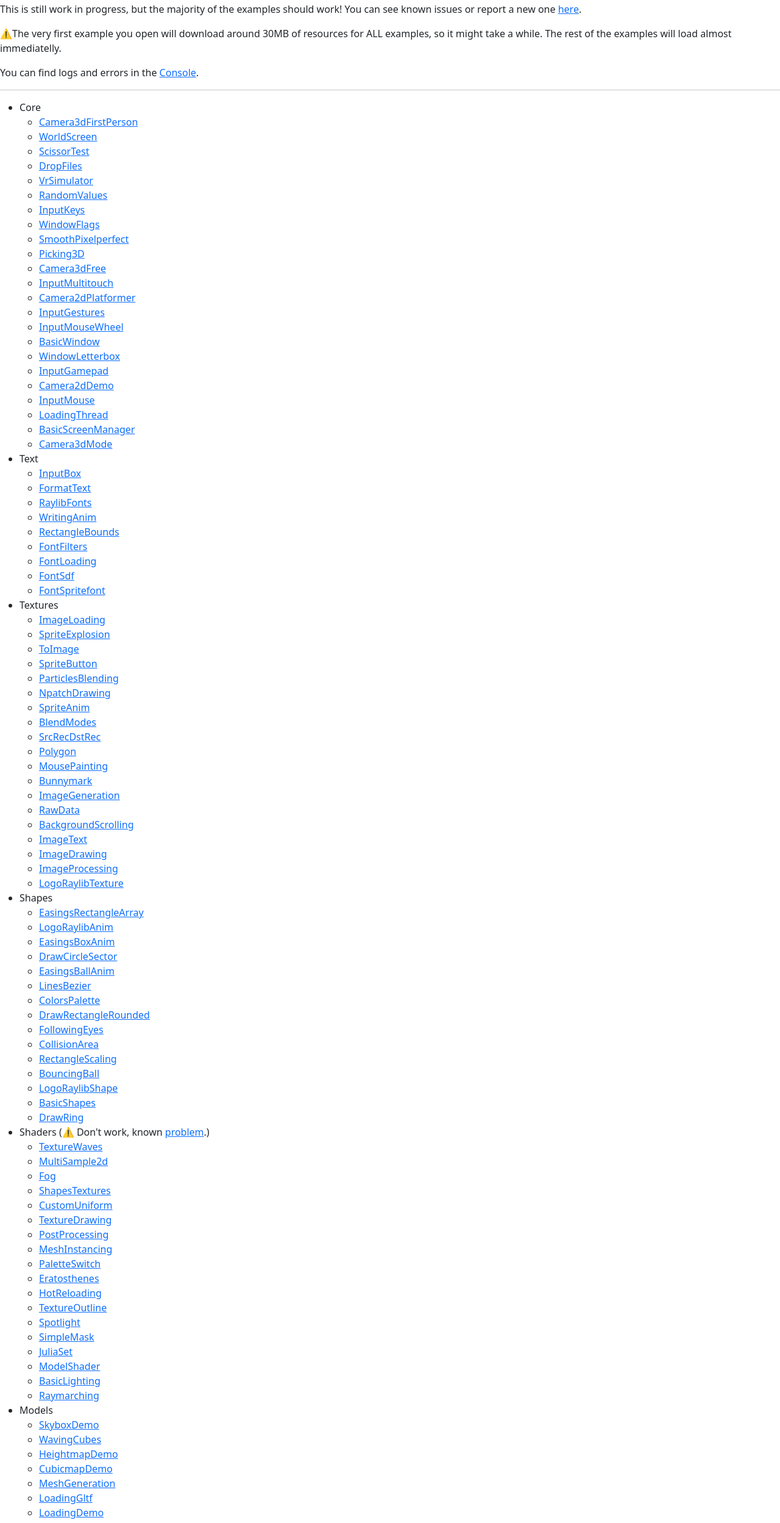
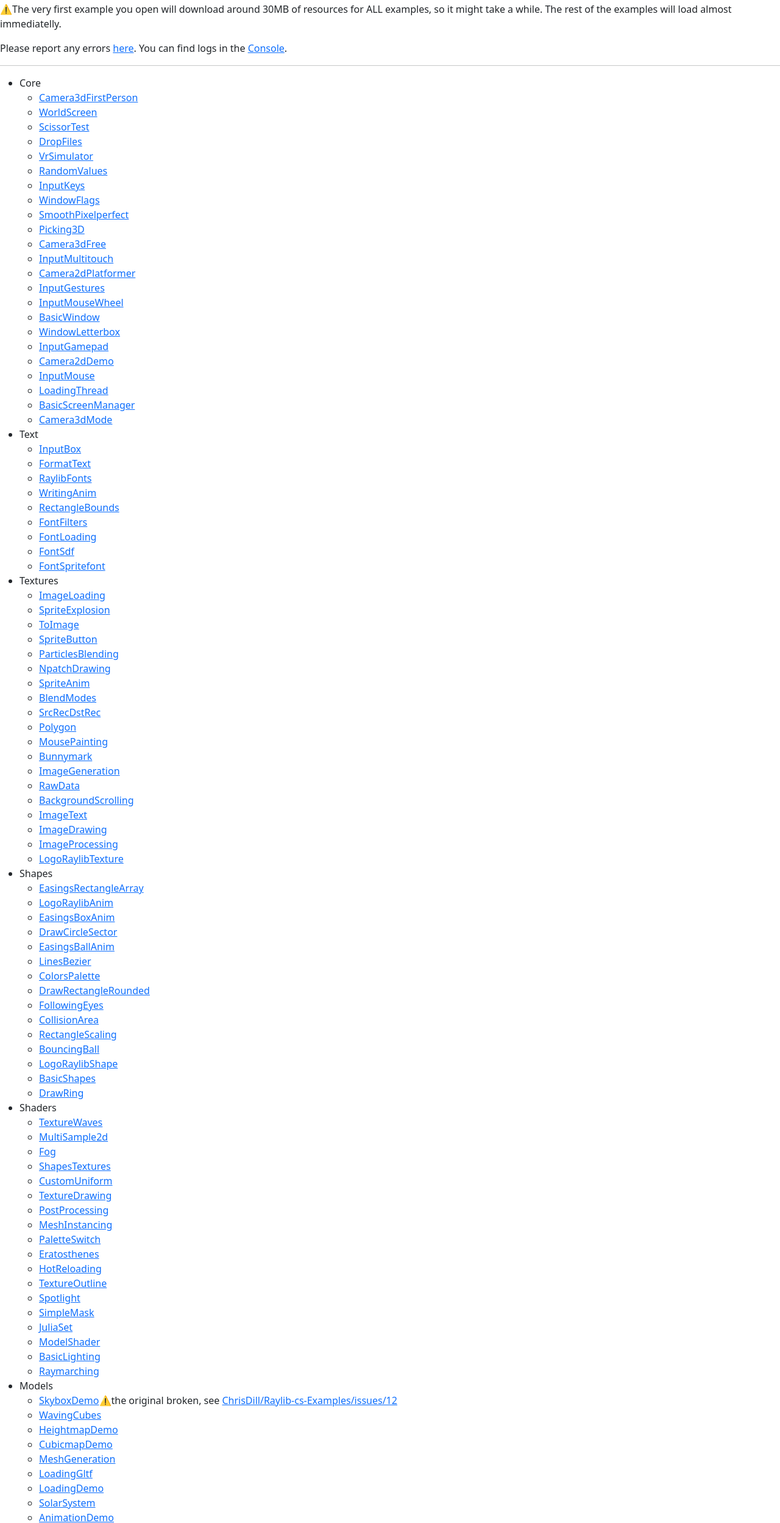
Before and after one commit to stanoddly/DotnetRaylibWasm, a plain HTML site: page DotnetRaylibWasm/index.html in a window 1280 px wide. Shown: the part 53-2550 px from the top of the page at 61% size. Drawn offline with nearby package versions, Linux system fonts and the light colour scheme.

Commit message:
Updated docs and index

```diff
--- a/DotnetRaylibWasm/index.html
+++ b/DotnetRaylibWasm/index.html
@@ -10,9 +10,8 @@
 <body>
   <h1>Dotnet + Raylib + Wasm prototype</h1>
   <div>
-    <p>This is still work in progress, but the majority of the examples should work! You can see known issues or report a new one <a href="https://github.com/disketteman/DotnetRaylibWasm/issues">here</a>.</p>
     <p>⚠️The very first example you open will download around 30MB of resources for ALL examples, so it might take a while. The rest of the examples will load almost immediatelly.</p>
-    <p>You can find logs and errors in the <a href="https://developer.chrome.com/docs/devtools/console/">Console</a>.</p>
+    <p>Please report any errors <a href="https://github.com/disketteman/DotnetRaylibWasm/issues">here</a>. You can find logs in the <a href="https://developer.chrome.com/docs/devtools/console/">Console</a>.</p>
   </div>
   <hr />
   <ul>
@@ -98,7 +97,7 @@
         <li><a href="raylib.html?arg=DrawRing">DrawRing</a></li>
       </ul>
     </li>
-    <li>Shaders (⚠️ Don't work, known <a href="https://github.com/disketteman/DotnetRaylibWasm/issues/9">problem</a>.)
+    <li>Shaders
       <ul>
         <li><a href="raylib.html?arg=TextureWaves">TextureWaves</a></li>
         <li><a href="raylib.html?arg=MultiSample2d">MultiSample2d</a></li>
@@ -122,7 +121,7 @@
     </li>
     <li>Models
       <ul>
-        <li><a href="raylib.html?arg=SkyboxDemo">SkyboxDemo</a></li>
+        <li><a href="raylib.html?arg=SkyboxDemo">SkyboxDemo</a>⚠️the original broken, see <a href="https://github.com/ChrisDill/Raylib-cs-Examples/issues/12">ChrisDill/Raylib-cs-Examples/issues/12</a></li>
         <li><a href="raylib.html?arg=WavingCubes">WavingCubes</a></li>
         <li><a href="raylib.html?arg=HeightmapDemo">HeightmapDemo</a></li>
         <li><a href="raylib.html?arg=CubicmapDemo">CubicmapDemo</a></li>
```
Also changed, not shown: README.md.
